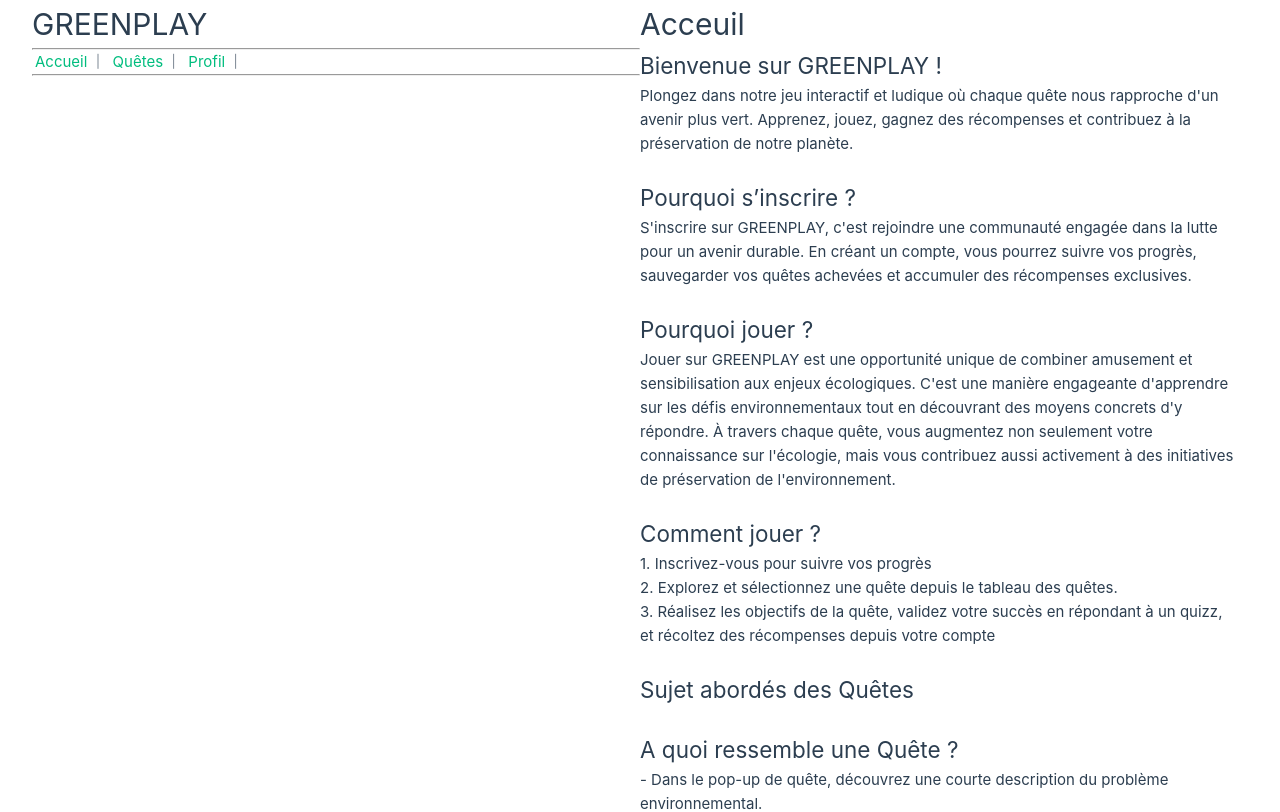
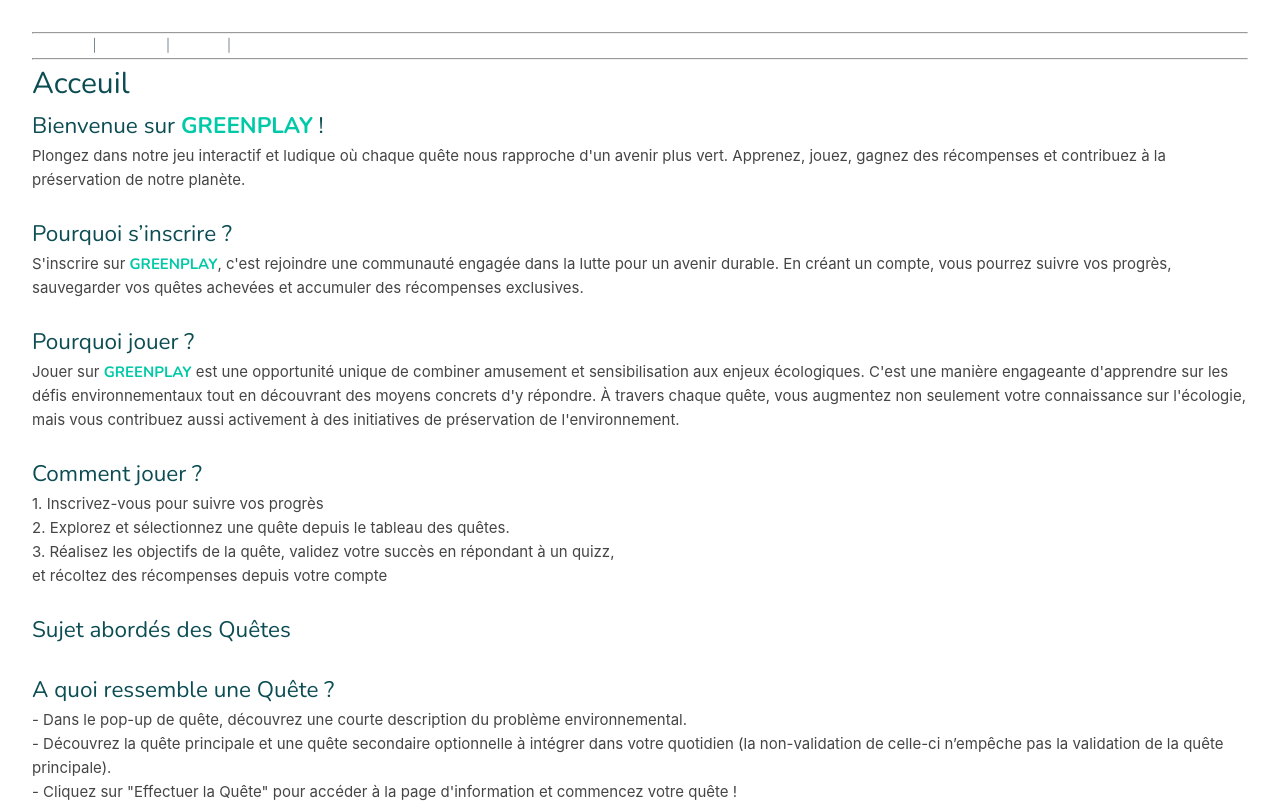
Before and after one commit to AliceGH-mmi22g02/SAE401, a Vue app: page / in a window 1280 px wide. Shown: the top 812 px of the page. Built offline with nearby package versions, Linux system fonts and the light colour scheme.

Commit message:
Changement css3

```diff
--- /dev/null
+++ b/public/css/_accueil.scss
@@ -0,0 +1,18 @@
+@import 'variables';
+
+h1, h2 {
+  color: $primary-color1;
+  font-family: $font-primary;
+  font-weight: $font-regular;
+}
+
+strong {
+  color:$primary-color2;
+  font-family: $font-primary;
+  font-weight: $font-bold;
+}
+
+p {
+  color: $color_black;
+  font-weight: $font-regular;
+}
--- /dev/null
+++ b/public/css/_layout.scss
@@ -0,0 +1,7 @@
+@import 'variables';
+
+.menu {
+  color: $color-white;
+  font-family: $font-primary;
+  font-weight: $font-regular;
+}
--- a/public/css/_variables.scss
+++ b/public/css/_variables.scss
@@ -6,9 +6,13 @@ $primary-color2: #00C9A7;
 $primary-color3: #5E807F;
 $secondary-color1: #FFEF5B;
 $secondary-color2: #15EDA3;
+$color-black: #454545;
+$color-white: #FFFFFF;
 
 // Texte
 $font-primary: 'Nunito', sans-serif;
+$font-regular: 400;
+$font-bold: 700;
 
 // Espacements
 $spacing-lr: 130px;
--- a/src/App.vue
+++ b/src/App.vue
@@ -1,17 +1,16 @@
 <script setup>
 import { RouterLink, RouterView } from "vue-router";
+import '/public/css/_layout.scss'
 </script>
 
 <template>
   <header>
-    <h1>GREENPLAY</h1>
-
     <div class="wrapper">
       <nav>
         <hr />
-        <RouterLink to="/">Accueil</RouterLink>｜
-        <RouterLink to="/Quete">Quêtes</RouterLink>｜
-        <RouterLink to="/Profil">Profil</RouterLink>｜
+        <RouterLink class="menu" to="/">Accueil</RouterLink>｜
+        <RouterLink class="menu" to="/Quete">Quêtes</RouterLink>｜
+        <RouterLink class="menu" to="/Profil">Profil</RouterLink>｜
 
 
         <hr />
@@ -21,5 +20,3 @@ import { RouterLink, RouterView } from "vue-router";
 
   <RouterView />
 </template>
-
-<style scoped></style>
--- a/src/assets/main.css
+++ b/src/assets/main.css
@@ -26,10 +26,4 @@ a,
     display: flex;
     place-items: center;
   }
-
-  #app {
-    display: grid;
-    grid-template-columns: 1fr 1fr;
-    padding: 0 2rem;
-  }
 }
--- a/src/views/AccueilView.vue
+++ b/src/views/AccueilView.vue
@@ -1,9 +1,11 @@
 <script setup>
+import '/public/css/_layout.scss'
+import '/public/css/_accueil.scss'
 </script>
 <template>
   <main>
     <h1>Acceuil </h1>
-    <h2>Bienvenue sur GREENPLAY !</h2>
+    <h2>Bienvenue sur <strong>GREENPLAY</strong> !</h2>
     <p>Plongez dans notre jeu interactif et ludique où chaque quête nous rapproche d'un avenir plus vert. Apprenez, jouez, gagnez des récompenses et contribuez à la préservation de notre planète.</p>
     <br>
     <h2>Pourquoi s’inscrire ?</h2>
```
Also changed, not shown: public/css/_layout.scss.sass (deleted), src/assets/base.css (indentation only).
